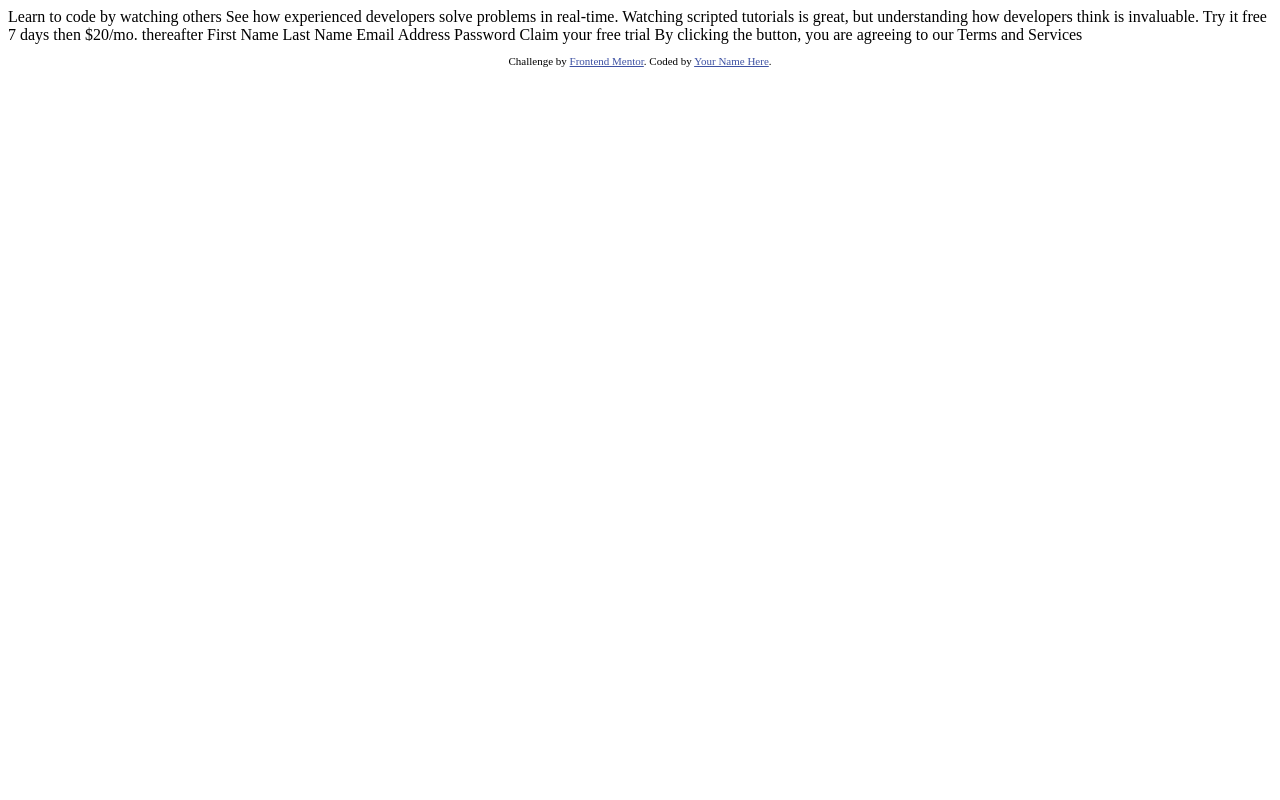
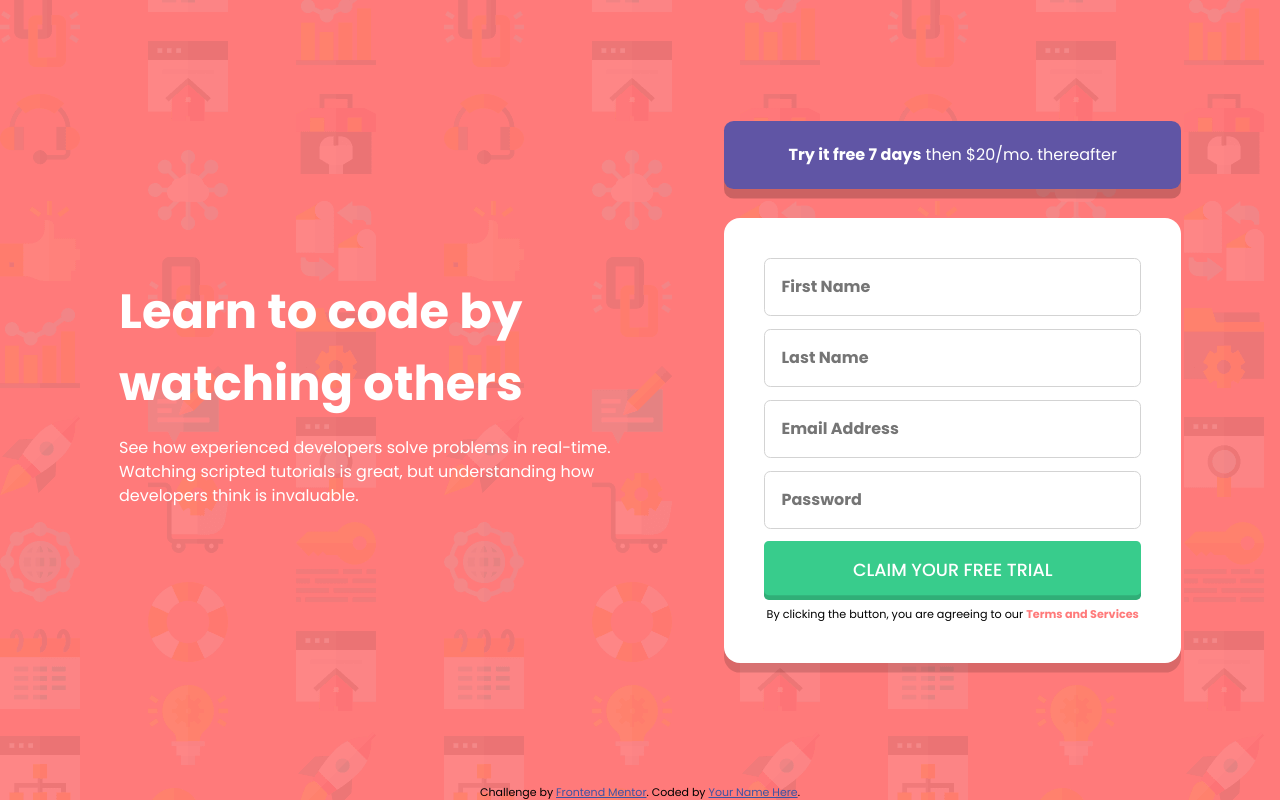
Before and after one commit to ericli18/intro-component-with-signup-form-master, a plain HTML site: page index.html in a window 1280 px wide. Drawn offline with Linux system fonts and the light colour scheme.

Commit message:
finished project

```diff
--- a/index.html
+++ b/index.html
@@ -1,36 +1,80 @@
 <!DOCTYPE html>
 <html lang="en">
+
 <head>
   <meta charset="UTF-8">
-  <meta name="viewport" content="width=device-width, initial-scale=1.0"> <!-- displays site properly based on user's device -->
+  <meta name="viewport" content="width=device-width, initial-scale=1.0">
+  <!-- displays site properly based on user's device -->
 
   <link rel="icon" type="image/png" sizes="32x32" href="./images/favicon-32x32.png">
+  <link rel="stylesheet" href="styles.css">
+  <link rel="preconnect" href="https://fonts.googleapis.com">
+  <link rel="preconnect" href="https://fonts.gstatic.com" crossorigin>
+  <link href="https://fonts.googleapis.com/css2?family=Poppins:ital,wght@0,100;0,200;0,300;0,400;0,500;0,600;0,700;0,800;0,900;1,100;1,200;1,300;1,400;1,500;1,600;1,700;1,800;1,900&display=swap" rel="stylesheet">
+  <script src="script.js" defer></script>
 
   <title>Frontend Mentor | Intro component with sign up form</title>
 
   <!-- Feel free to remove these styles or customise in your own stylesheet 👍 -->
   <style>
-    .attribution { font-size: 11px; text-align: center; }
-    .attribution a { color: hsl(228, 45%, 44%); }
+    .attribution {
+      font-size: 11px;
+      text-align: center;
+    }
+
+    .attribution a {
+      color: hsl(228, 45%, 44%);
+    }
   </style>
 </head>
+
 <body>
 
-  Learn to code by watching others
+  <main>
+    <div class="info-text">
+      <h1 class="info-heading">Learn to code by watching others</h1>
+      <p class="info-paragraph">
+        See how experienced developers solve problems in real-time. Watching scripted tutorials is great,
+        but understanding how developers think is invaluable.
+      </p>
+    </div>
 
-  See how experienced developers solve problems in real-time. Watching scripted tutorials is great,
-  but understanding how developers think is invaluable.
-
-  Try it free 7 days then $20/mo. thereafter
-
-  First Name
-  Last Name
-  Email Address
-  Password
-
-  Claim your free trial
-
-  By clicking the button, you are agreeing to our Terms and Services
+    <div class="signup-text">
+      <div class="signup-info-card"><strong>Try it free 7 days</strong> then $20/mo. thereafter</div>
+      <div class="signup-card">
+        <label class="sr-only" for="first-name">First Name</label>
+        <div class="input-container">
+          <input type="text" placeholder="First Name" id="first-name" name="first-name"
+            aria-describedby="first-name-error"></input>
+          <img class="error-image" src="./images/icon-error.svg" alt="">
+        </div>
+        <p class="error" id="first-name-error" aria-live="polite"></p>
+        <label class="sr-only" for="last-name">Last Name</label>
+        <div class="input-container">
+          <input type="text" placeholder="Last Name" id="last-name" name="last-name"
+            aria-describedby="last-name-error"></input>
+          <img class="error-image" src="./images/icon-error.svg" alt="">
+        </div>
+        <p class="error" id="last-name-error" aria-live="polite"></p>
+        <label class="sr-only" for="email">Email Address</label>
+        <div class="input-container">
+          <input type="text" placeholder="Email Address" id="email" name="email" aria-describedby="email-error"></input>
+          <img class="error-image" src="./images/icon-error.svg" alt="">
+        </div>
+        <p class="error" id="email-error" aria-live="polite"></p>
+        <label for="password" class="sr-only">Password</label>
+        <div class="input-container">
+          <input type="password" placeholder="Password" id="password" name="password"
+            aria-describedby="password-error"></input>
+          <img class="error-image" src="./images/icon-error.svg" alt="">
+        </div>
+        <p class="error" id="password-error" aria-live="polite"></p>
+        <button class="free-trial">Claim your free trial</button>
+        <p class="signup-conditions">By clicking the button, you are agreeing to our <a href="">Terms and Services</a>
+        </p>
+      </div>
+    </div>
+  </main>
 
   <footer>
     <p class="attribution">
@@ -39,4 +83,5 @@
     </p>
   </footer>
 </body>
+
 </html>
--- /dev/null
+++ b/script.js
@@ -0,0 +1,61 @@
+const submit_btn = document.querySelector(".free-trial");
+const first_name_input = document.querySelector("#first-name")
+const first_name_img = first_name_input.nextElementSibling;
+const first_name_error = document.querySelector('#first-name-error')
+
+const last_name_input = document.querySelector("#last-name")
+const last_name_img = last_name_input.nextElementSibling;
+const last_name_error = document.querySelector('#last-name-error')
+
+const email_input = document.querySelector("#email")
+const email_img = email_input.nextElementSibling;
+const email_error = document.querySelector('#email-error')
+
+const password_input = document.querySelector("#password")
+const password_img = password_input.nextElementSibling;
+const password_error = document.querySelector('#password-error')
+
+function check_fields() {
+  if (first_name_input.value == '') {
+    console.log(first_name_input.value);
+    first_name_error.innerText = "First Name cannot be empty";
+    first_name_img.classList.add("active-error-image");
+  }
+
+  if (last_name_input.value == '') {
+    last_name_error.innerText = "Last Name cannot be empty";
+    last_name_img.classList.add("active-error-image");
+  }
+
+  const matches = email_input.value.match(/(.+)\@(.+)\.(.+)/);
+  if (matches == null) {
+    email_error.innerText = "Looks like this is not an email";
+    email_img.classList.add("active-error-image");
+  }
+
+  if (password_input.value == '') {
+    password_error.innerText = "Password cannot be empty";
+    password_img.classList.add("active-error-image");
+  }
+
+}
+
+submit_btn.addEventListener('click', check_fields);
+first_name_input.addEventListener('input', function() {
+  first_name_error.innerText = '';
+  first_name_img.classList.remove("active-error-image");
+});
+last_name_input.addEventListener('input', function() {
+  last_name_error.innerText = '';
+  last_name_img.classList.remove("active-error-image");
+});
+email_input.addEventListener('input', function() {
+  if (email_input.value.match(/(.+)\@(.+)\.(.+)/) != null) {
+    email_error.innerText = '';
+    email_img.setAttribute("class", "error-image");
+  }
+});
+password_input.addEventListener('input', function() {
+  password_error.innerText = '';
+  password_img.classList.remove("active-error-image");
+});
--- /dev/null
+++ b/styles.css
@@ -0,0 +1,230 @@
+/*
+  1. Use a more-intuitive box-sizing model.
+*/
+*,
+*::before,
+*::after {
+    box-sizing: border-box;
+}
+
+/*
+    2. Remove default margin
+  */
+* {
+    margin: 0;
+}
+
+/*
+    Typographic tweaks!
+    3. Add accessible line-height
+    4. Improve text rendering
+  */
+body {
+    line-height: 1.5;
+    -webkit-font-smoothing: antialiased;
+}
+
+/*
+    5. Improve media defaults
+  */
+img,
+picture,
+video,
+canvas,
+svg {
+    display: block;
+    max-width: 100%;
+}
+
+/*
+    6. Remove built-in form typography styles
+  */
+input,
+button,
+textarea,
+select {
+    font: inherit;
+}
+
+/*
+    7. Avoid text overflows
+  */
+p,
+h1,
+h2,
+h3,
+h4,
+h5,
+h6 {
+    overflow-wrap: break-word;
+}
+
+/*
+    8. Create a root stacking context
+  */
+#root,
+#__next {
+    isolation: isolate;
+}
+
+.sr-only {
+    position: absolute;
+    width: 1px;
+    height: 1px;
+    padding: 0;
+    margin: -1px;
+    overflow: hidden;
+    clip: rect(0, 0, 0, 0);
+    white-space: nowrap;
+    border-width: 0;
+}
+
+body {
+    font-family: Poppins;
+    --primary-red: hsl(0, 100%, 74%);
+    --primary-green: hsl(154, 59%, 51%);
+    --accent-blue: hsl(248, 32%, 49%);
+    --neutral-dark-blue: hsl(249, 10%, 26%);
+    --neutral-grayish-blue: hsl(249, 10%, 26%);
+    min-height: 100vh;
+    display: flex;
+    flex-direction: column;
+    background-image: url("./images/bg-intro-mobile.png");
+    background-repeat: no-repeat;
+    background-size: cover;
+    background-color: var(--primary-red);
+
+}
+
+main {
+    flex: 1;
+    display: grid;
+    place-items: center;
+    padding: 2rem 1rem;
+}
+
+.info-text {
+    display: flex;
+    flex-direction: column;
+    align-items: center;
+    text-align: center;
+    color: white;
+    row-gap: 1rem;
+}
+
+.info-heading {
+    font-size:  clamp(1.5rem, 0.9783rem + 2.6087vw, 3rem);
+}
+
+.signup-text {
+    display: flex;
+    flex-direction: column;
+    row-gap: 1.8rem;
+}
+
+.signup-card {
+    display: flex;
+    flex-direction: column;
+    align-items: stretch;
+    background-color: white;
+    padding: 16px;
+    row-gap: 0.4rem;
+    border-radius: 1rem;
+    padding: clamp(1.5rem, 1.1522rem + 1.7391vi, 2.5rem);
+    box-shadow: 0 0.6rem 0 rgba(0,0,0,0.15);
+}
+
+#first-name,
+#last-name,
+#email,
+#password {
+    padding: 1rem;
+    border-radius: 0.4rem;
+    border-style: solid;
+    border-color: lightgray;
+    border-width: 0.1rem;
+    font-weight: bold;
+    width: 100%;
+}
+
+input:focus {
+    outline-color: var(--neutral-dark-blue);
+}
+
+.input-container {
+    position: relative;
+}
+
+.error-image {
+    position: absolute;
+    z-index: 10;
+    right: 10px;
+    top: 0;
+    bottom: 0;
+    margin: auto;
+    display: none;
+}
+
+.error-image.active-error-image {
+    display: inline-block;
+}
+
+.error {
+    color: var(--primary-red);
+    text-align: right;
+}
+
+.signup-info-card {
+    text-align: center;
+    background-color: var(--accent-blue);
+    color: white;
+    padding: 1.4rem 4rem;
+    box-shadow: 0 0.6rem 0 rgba(0, 0, 0, 0.2);
+    border-radius: 0.6rem;
+}
+
+.free-trial:hover, .free-trial:active, .free-trial:hover {
+    filter: brightness(1.1)
+}
+
+.free-trial {
+    background-color: var(--primary-green);
+    text-transform: uppercase;
+    color: white;
+    font-weight: 500;
+    padding: 1rem;
+    border: none;
+    font-size: 1.1rem;
+    border-radius: 0.3rem;
+    box-shadow: inset 0 -0.3rem 0 rgba(0,0,0,0.15);
+    cursor: pointer;
+}
+
+.signup-conditions {
+    font-size: .7rem;
+    text-align: center;
+}
+
+.signup-conditions > a {
+    color: var(--primary-red);
+    text-decoration: none;
+    font-weight: bold;
+}
+
+@media screen and (min-width: 40rem) {
+    body {
+        background-image: url("./images/bg-intro-desktop.png");
+        /* font-size: 1.4rem; */
+    }
+
+    main {
+        display: flex;
+        justify-content: space-evenly;
+    }
+
+    .info-text {
+        text-align: left;
+        max-width: 50ch;
+        margin-inline: 20px;
+    }
+}
```
